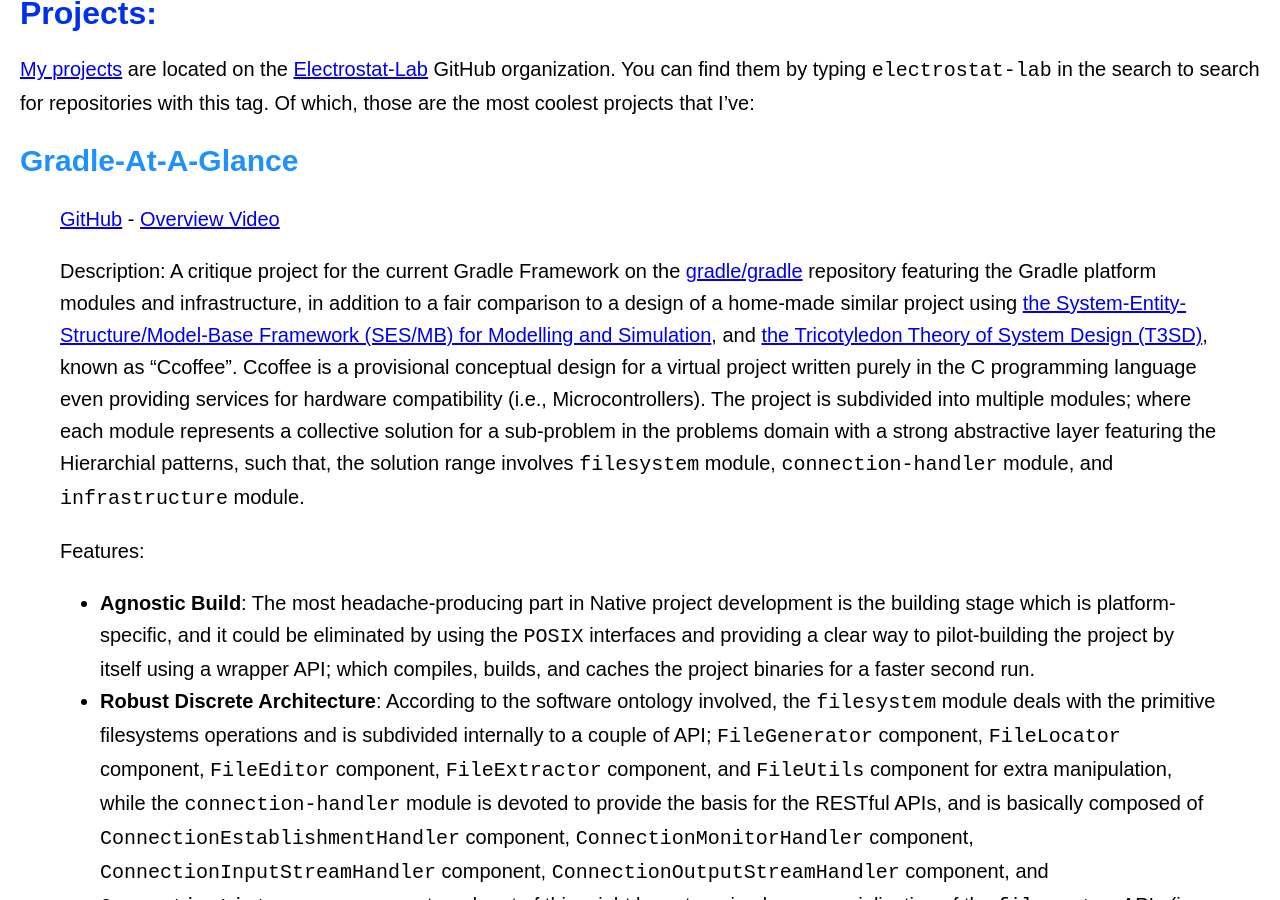
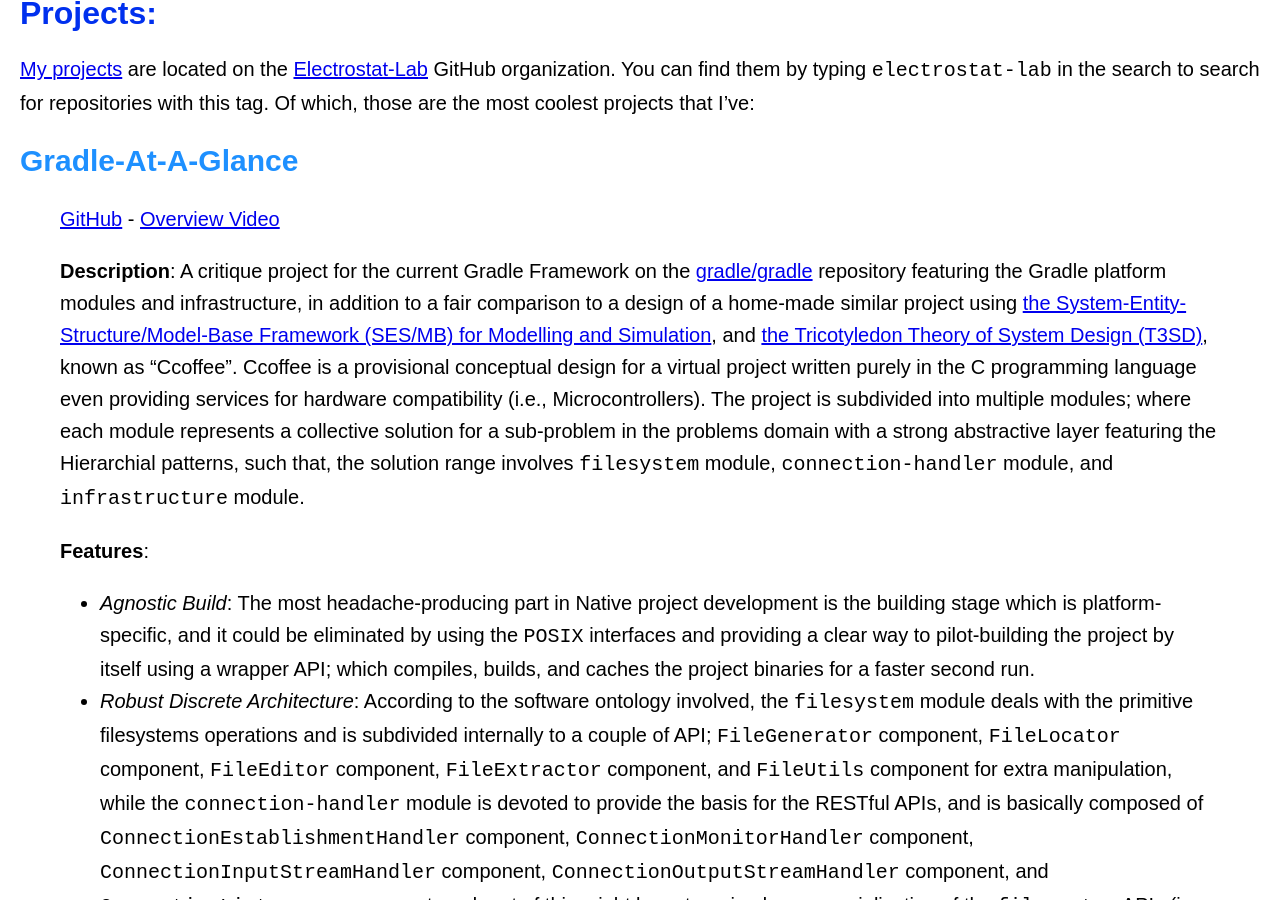
Before and after one commit to pavly-gerges/pavly-gerges, a Jekyll site: the page built from resume/index.md, in a window 1280 px wide and 900 px high, scrolled down 3805 px. Built offline with Jekyll 4.4.1, drawn with Linux system fonts in a browser that asks for light colours; our own code applies the rules of GitHub Pages for plain Markdown files.

```diff
--- a/resume/index.md
+++ b/resume/index.md
@@ -79,12 +79,12 @@ My first exposure to the Gradle team was providing an explanation to [an issue w
 ## Gradle-At-A-Glance
 > [GitHub](https://github.com/Electrostat-Lab/Gradle-At-A-Glance) - [Overview Video](https://www.youtube.com/watch?v=vUyPf0jyFxQ)
 >
-> Description: A critique project for the current Gradle Framework on the [gradle/gradle](https://github.com/gradle/gradle) repository featuring the Gradle platform modules and infrastructure, in addition to a fair comparison to a design of a home-made similar project using [the System-Entity-Structure/Model-Base Framework (SES/MB) for Modelling and Simulation](https://link.springer.com/chapter/10.1007/978-3-031-11085-6_1#Fig6), and [the Tricotyledon Theory of System Design (T3SD)](https://link.springer.com/chapter/10.1007/BFb0025045), known as "Ccoffee". Ccoffee is a provisional conceptual design for a virtual project written purely in the C programming language even providing services for hardware compatibility (i.e., Microcontrollers). The project is subdivided into multiple modules; where each module represents a collective solution for a sub-problem in the problems domain with a strong abstractive layer featuring the Hierarchial patterns, such that, the solution range involves `filesystem` module, `connection-handler` module, and `infrastructure` module.
+> **Description**: A critique project for the current Gradle Framework on the [gradle/gradle](https://github.com/gradle/gradle) repository featuring the Gradle platform modules and infrastructure, in addition to a fair comparison to a design of a home-made similar project using [the System-Entity-Structure/Model-Base Framework (SES/MB) for Modelling and Simulation](https://link.springer.com/chapter/10.1007/978-3-031-11085-6_1#Fig6), and [the Tricotyledon Theory of System Design (T3SD)](https://link.springer.com/chapter/10.1007/BFb0025045), known as "Ccoffee". Ccoffee is a provisional conceptual design for a virtual project written purely in the C programming language even providing services for hardware compatibility (i.e., Microcontrollers). The project is subdivided into multiple modules; where each module represents a collective solution for a sub-problem in the problems domain with a strong abstractive layer featuring the Hierarchial patterns, such that, the solution range involves `filesystem` module, `connection-handler` module, and `infrastructure` module.
 >
-> Features:
-> - **Agnostic Build**: The most headache-producing part in Native project development is the building stage which is platform-specific, and it could be eliminated by using the `POSIX` interfaces and providing a clear way to pilot-building the project by itself using a wrapper API; which compiles, builds, and caches the project binaries for a faster second run.
-> - **Robust Discrete Architecture**: According to the software ontology involved, the `filesystem` module deals with the primitive filesystems operations and is subdivided internally to a couple of API; `FileGenerator` component, `FileLocator` component, `FileEditor` component, `FileExtractor` component, and `FileUtils` component for extra manipulation, while the `connection-handler` module is devoted to provide the basis for the RESTful APIs, and is basically composed of `ConnectionEstablishmentHandler` component, `ConnectionMonitorHandler` component, `ConnectionInputStreamHandler` component, `ConnectionOutputStreamHandler` component, and `ConnectionListeners` component, and part of this might be categorized as a specialization of the `filesystem` APIs (i.e., depends-on/assembly relationship).
-> - **Port to Embedded Systems and superiority over the Gradle Binaries**: Essentially, the beneficence of using the C programming langauge and the GNU C Collection is that it provides the ability to ship the project or at least the most relevant parts of it to run on bare-metal RISC MCUs (e.g., the AVR ATMega32) which is superior to the current Gradle and other building tools like CMake, but a clear usage for this feature is not fully studied, yet.
+> **Features**:
+> - _Agnostic Build_: The most headache-producing part in Native project development is the building stage which is platform-specific, and it could be eliminated by using the `POSIX` interfaces and providing a clear way to pilot-building the project by itself using a wrapper API; which compiles, builds, and caches the project binaries for a faster second run.
+> - _Robust Discrete Architecture_: According to the software ontology involved, the `filesystem` module deals with the primitive filesystems operations and is subdivided internally to a couple of API; `FileGenerator` component, `FileLocator` component, `FileEditor` component, `FileExtractor` component, and `FileUtils` component for extra manipulation, while the `connection-handler` module is devoted to provide the basis for the RESTful APIs, and is basically composed of `ConnectionEstablishmentHandler` component, `ConnectionMonitorHandler` component, `ConnectionInputStreamHandler` component, `ConnectionOutputStreamHandler` component, and `ConnectionListeners` component, and part of this might be categorized as a specialization of the `filesystem` APIs (i.e., depends-on/assembly relationship).
+> - _Port to Embedded Systems and superiority over the Gradle Binaries_: Essentially, the beneficence of using the C programming langauge and the GNU C Collection is that it provides the ability to ship the project or at least the most relevant parts of it to run on bare-metal RISC MCUs (e.g., the AVR ATMega32) which is superior to the current Gradle and other building tools like CMake, but a clear usage for this feature is not fully studied, yet.
 >
 
 ## jSnapLoader API
```
